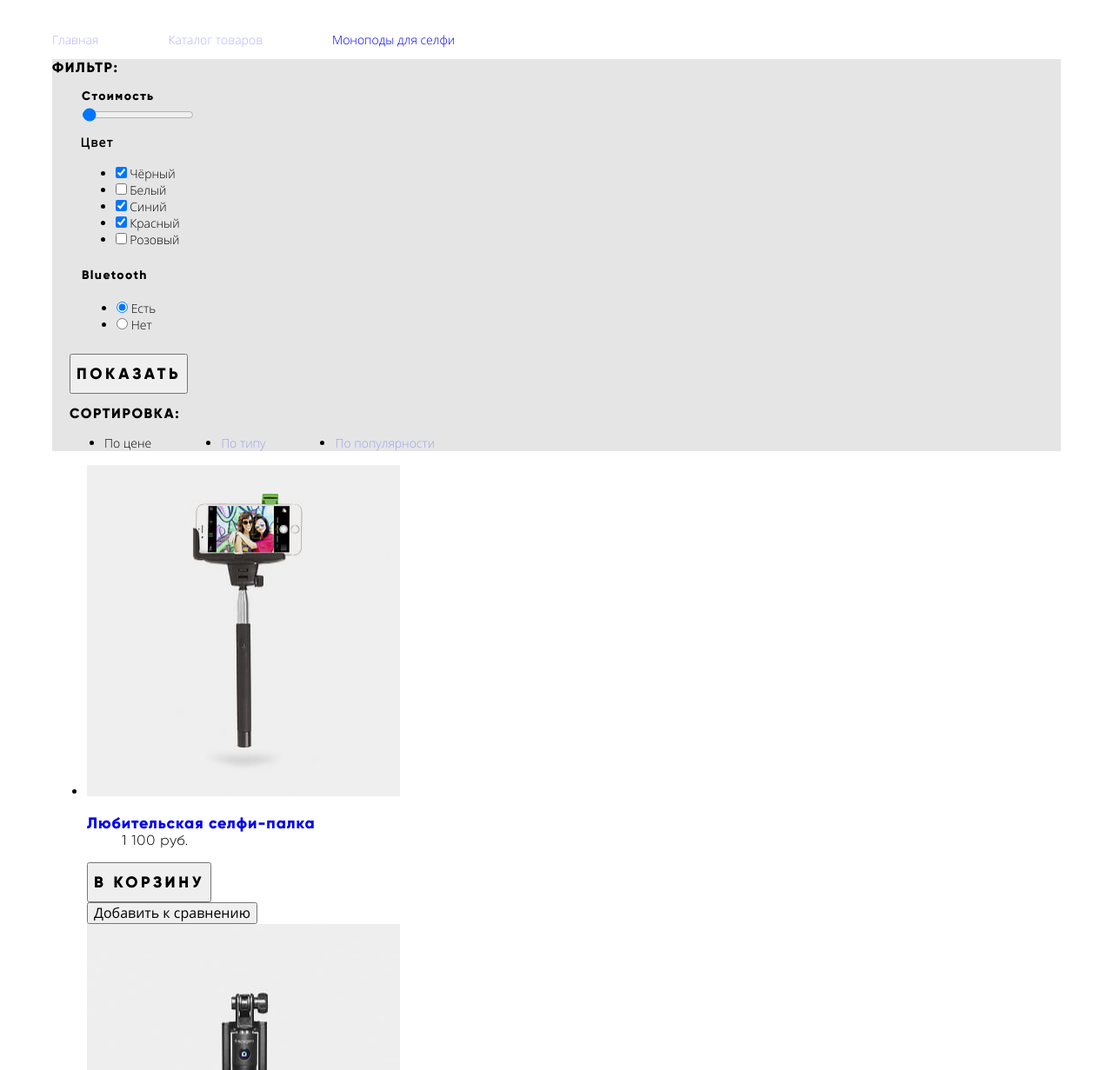
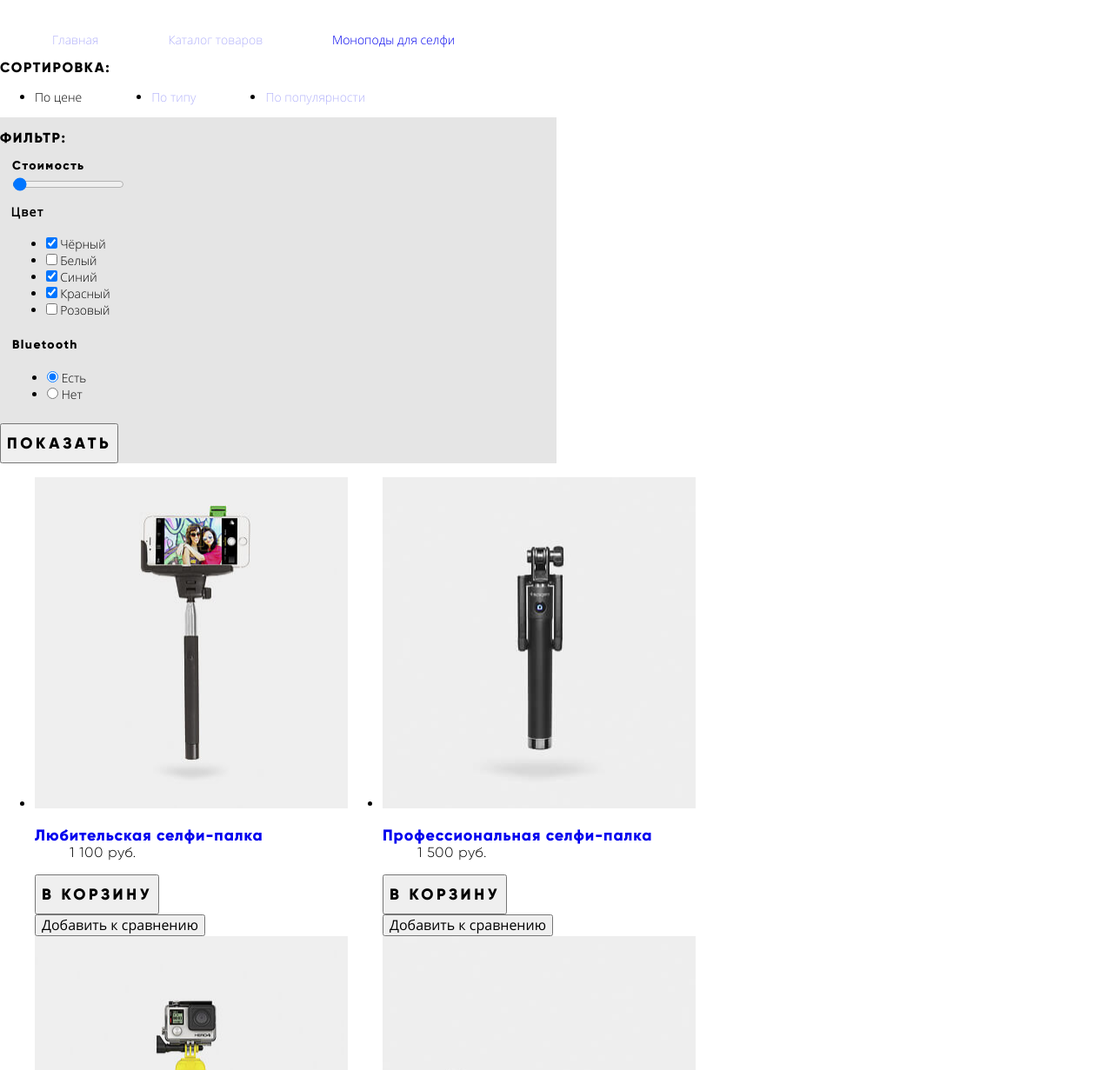
Before and after one commit to htmlacademy-htmlcss/1106339-device-30, a plain HTML site: page catalog.html in a window 1280 px wide. Shown: the part 329-1560 px from the top of the page at 87% size. Drawn offline with Linux system fonts and the light colour scheme.

Commit message:
Сетка страница каталог css/grid для созвона

```diff
--- a/catalog.html
+++ b/catalog.html
@@ -60,9 +60,19 @@
           </ul>
         </nav>
       </section>
-      <section class="filter">
-        <h2 class="filter-title">Фильтр:</h2>
-        <div class="container">
+    </div>
+    <div class="filter-products">
+      <!-- <div class="container"> -->
+        <aside class="filter-crumbs">
+          <h2 class="filter-title">Сортировка:</h2>
+          <ul class="crumbs-links">
+            <li><a class="crumbs-link__item crumbs-link_activated">По цене</a></li>
+            <li><a class="crumbs-link__item" href="blank.html">По типу</a></li>
+            <li><a class="crumbs-link__item" href="blank.html">По популярности</a></li>
+          </ul>
+        </aside>
+          <section class="filter">
+          <h2 class="filter-title">Фильтр:</h2>
           <form class="filter__border-none" method="get" action="https://echo.htmlacademy.ru/">
             <fieldset class="filter__cost">
               <legend class="filter__subtitle"> Стоимость </legend>
@@ -108,14 +118,8 @@
             </fieldset>
             <button class="filter__buttons button-link" type="button">Показать</button>
           </form>
-          <aside class="filter-crumbs">
-            <h2 class="filter-title">Сортировка:</h2>
-            <ul class="crumbs-links">
-              <li><a class="crumbs-link__item crumbs-link_activated">По цене</a></li>
-              <li><a class="crumbs-link__item" href="blank.html">По типу</a></li>
-              <li><a class="crumbs-link__item" href="blank.html">По популярности</a></li>
-            </ul>
-          </aside>
+
+        </div>
       </section>
       <section class="products">
         <h2 class="visually-hidden">Товары</h2>
@@ -182,9 +186,9 @@
           </ul>
           <a class="products-page__link-next" href="blank.html">Вперед</a>
         </nav>
-    </div>
-    </section>
 
+      </section>
+    <!-- </div> -->
   </main>
 
   <footer class="main-footer ">
--- a/css/style.css
+++ b/css/style.css
@@ -626,10 +626,32 @@ a {
 /* section container-center */
 
 /* <-------НЕ ПРОВЕРЯЙ ------> */
-.container-center{
+
+.filter-products{
   display: grid;
-  grid-template-columns: 1;
+  grid-template-columns: 1fr 1fr;
+  grid-template-rows: 1fr;
+  grid-template-areas: "main-crumbs ."
+                        "filter-crumbs ."
+                        "filter products-list";
 }
+.filter{
+  grid-area: filter;
+  display: grid;
+}
+.filter-crumbs{
+  grid-area:filter-crumbs ;
+
+}
+.main-crumbs{
+  grid-area:main-crumbs;
+}
+.products-list{
+  display: grid;
+  grid-template-columns: repeat(auto-fill,400px);
+  width:1000px;
+}
+
 .main-crumbs__title {
   font-weight: 800;
   font-size: 47px;
```
